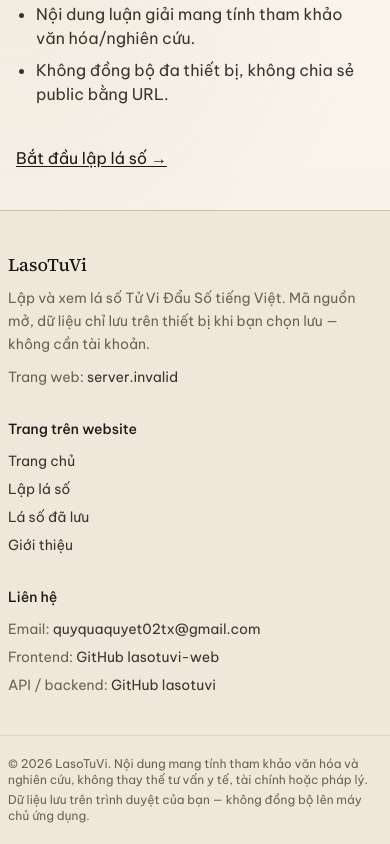
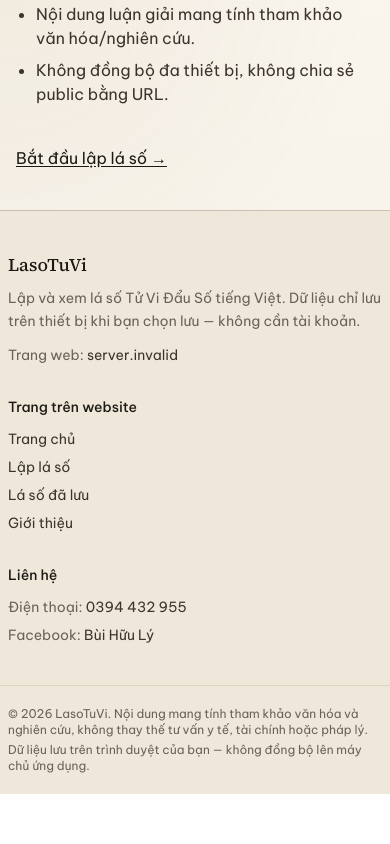
Before and after one commit to quytttb/lasotuvi-web, a Next.js app: page /gioi-thieu in a window 390 px wide. Shown: the part 879-1723 px from the top of the page. After the commit the page ends 1673 px from the top, so only its background shows below. Built offline with nearby package versions, Linux system fonts and the light colour scheme; no server answers.

Commit message:
chore: update contact info with phone and Facebook; remove personal email

```diff
--- a/src/components/layout/SiteChrome.tsx
+++ b/src/components/layout/SiteChrome.tsx
@@ -1,6 +1,6 @@
 import Link from "next/link";
 
-import { getBackendRepoUrl, getContactEmail, getFrontendRepoUrl, getSiteUrl } from "@/lib/config";
+import { getContactFacebook, getContactPhone, getSiteUrl } from "@/lib/config";
 import { cn } from "@/lib/utils/cn";
 
 const links = [
@@ -46,9 +46,8 @@ export function SiteHeader() {
 
 export function SiteFooter() {
   const siteUrl = getSiteUrl();
-  const contactEmail = getContactEmail();
-  const frontendRepo = getFrontendRepoUrl();
-  const backendRepo = getBackendRepoUrl();
+  const contactPhone = getContactPhone();
+  const contactFacebook = getContactFacebook();
   const year = new Date().getFullYear();
 
   return (
@@ -57,7 +56,7 @@ export function SiteFooter() {
         <div>
           <p className="font-serif text-lg text-[var(--ink)]">LasoTuVi</p>
           <p className="mt-2 max-w-sm text-sm leading-relaxed text-[var(--ink-muted)]">
-            Lập và xem lá số Tử Vi Đẩu Số tiếng Việt. Mã nguồn mở, dữ liệu chỉ lưu trên thiết bị khi
+            Lập và xem lá số Tử Vi Đẩu Số tiếng Việt. Dữ liệu chỉ lưu trên thiết bị khi
             bạn chọn lưu — không cần tài khoản.
           </p>
           <p className="mt-3 text-sm text-[var(--ink-muted)]">
@@ -85,35 +84,22 @@ export function SiteFooter() {
           <p className="text-sm font-medium text-[var(--ink)]">Liên hệ</p>
           <ul className="mt-3 space-y-2 text-sm text-[var(--ink-muted)]">
             <li>
-              Email:{" "}
-              <a href={`mailto:${contactEmail}`} className={footerLinkClass}>
-                {contactEmail}
+              Điện thoại:{" "}
+              <a href={`tel:${contactPhone.replace(/\s+/g, "")}`} className={footerLinkClass}>
+                {contactPhone}
               </a>
             </li>
             <li>
-              Frontend:{" "}
+              Facebook:{" "}
               <a
-                href={frontendRepo}
+                href={contactFacebook}
                 className={footerLinkClass}
                 rel="noopener noreferrer"
                 target="_blank"
               >
-                GitHub lasotuvi-web
+                Bùi Hữu Lý
               </a>
             </li>
-            {backendRepo ? (
-              <li>
-                API / backend:{" "}
-                <a
-                  href={backendRepo}
-                  className={footerLinkClass}
-                  rel="noopener noreferrer"
-                  target="_blank"
-                >
-                  GitHub lasotuvi
-                </a>
-              </li>
-            ) : null}
           </ul>
         </div>
       </div>
--- a/src/lib/config.ts
+++ b/src/lib/config.ts
@@ -27,9 +27,14 @@ export function getFrontendRepoUrl(): string {
   return raw ? raw : "https://github.com/quytttb/lasotuvi-web";
 }
 
-export function getContactEmail(): string {
-  const raw = process.env.NEXT_PUBLIC_CONTACT_EMAIL?.trim();
-  return raw ? raw : "quyquaquyet02tx@gmail.com";
+export function getContactPhone(): string {
+  const raw = process.env.NEXT_PUBLIC_CONTACT_PHONE?.trim();
+  return raw ? raw : "0394 432 955";
+}
+
+export function getContactFacebook(): string {
+  const raw = process.env.NEXT_PUBLIC_CONTACT_FACEBOOK?.trim();
+  return raw ? raw : "https://www.facebook.com/ly.buihuu.7";
 }
 
 export function joinApiUrl(path: string): string {
```
Also changed, not shown: 1 other file (tests, documents, lock files or other folders).
